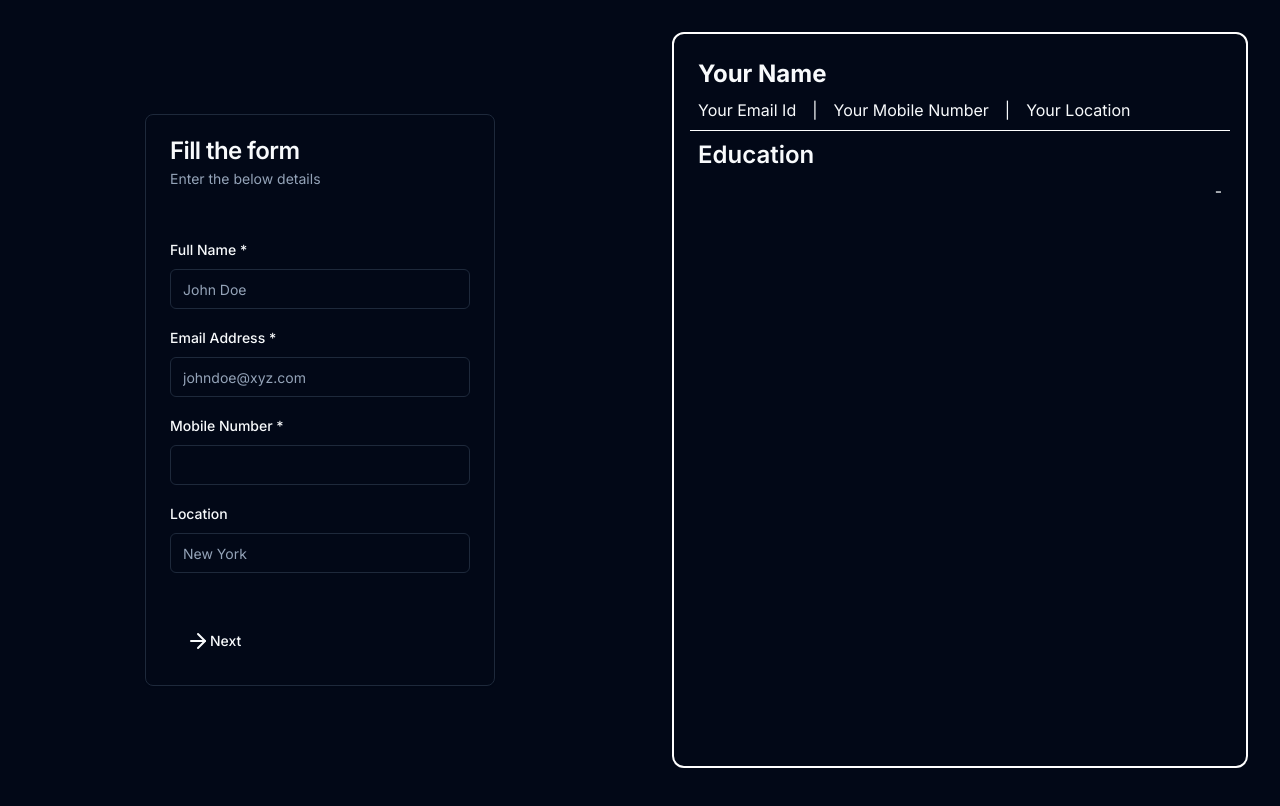
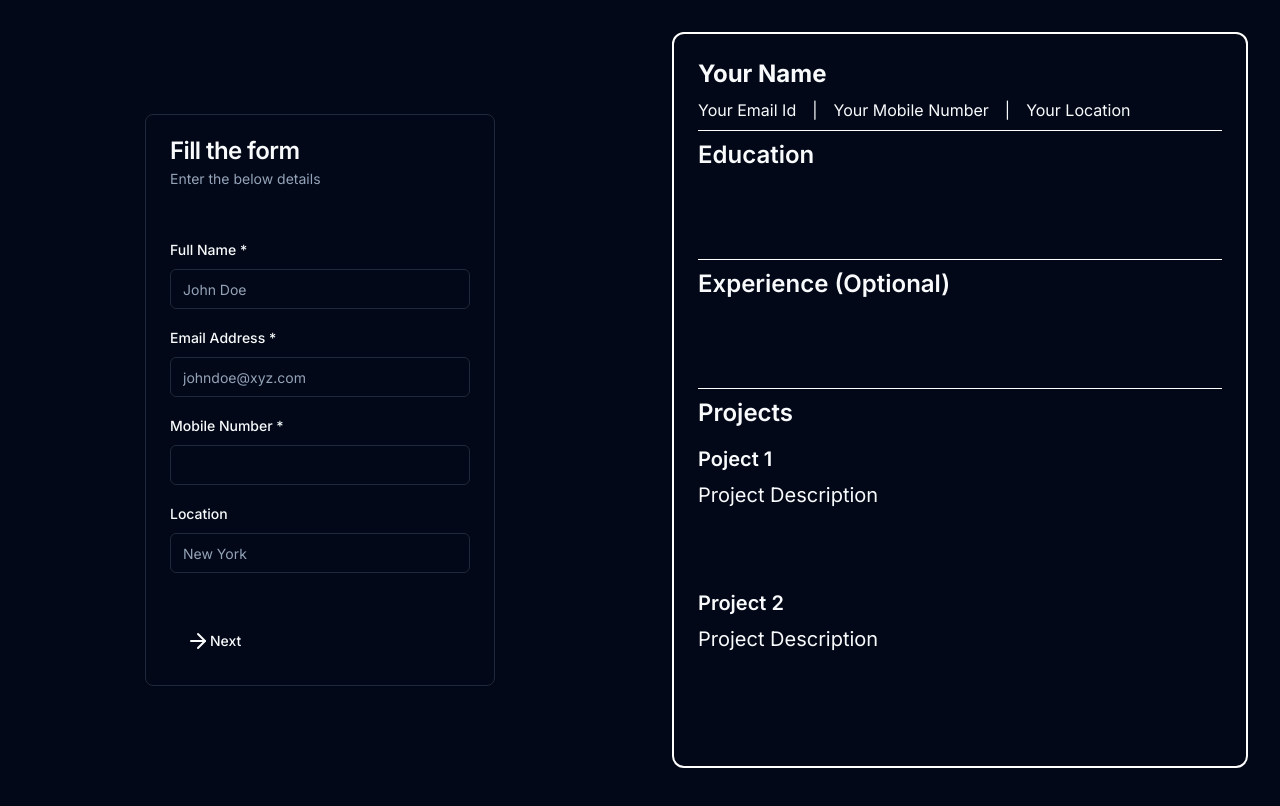
Before and after one commit to Anandprabhu530/Mirthly, a Next.js app: page /resume in a window 1280 px wide. Shown: the top 806 px of the page. Built offline with nearby package versions, Linux system fonts and the light colour scheme.

Commit message:
Visual Fixes

```diff
--- a/app/resume/page.tsx
+++ b/app/resume/page.tsx
@@ -18,7 +18,7 @@ const Resume = () => {
     Experience_Company: "",
     project1: "",
     Project1_Description: "",
-    project2: "",
+    project2: " ",
     Project2_Description: "",
   });
   return (
@@ -55,31 +55,41 @@ const Resume = () => {
                 {data.Location.length !== 0 ? (
                   <div>
                     <div className="flex gap-4">
-                      <div>Location: {data.Location}</div>
+                      <div>{data.Location}</div>
                     </div>
                   </div>
                 ) : (
                   <div>Your Location</div>
                 )}
               </div>
-              <div className="border-b border-white pb-2"></div>
-              <div className="p-2 text-2xl font-semibold">Education</div>
-              <div className="px-2 flex w-full justify-between">
-                <div className="flex flex-col gap-2">
-                  <div className="font-semibold">{data.Education}</div>
-                  <div className="font-semibold">{data.Degree}</div>
+              <div className="border-b border-white pb-2 mx-2"></div>
+              {data.Education.length != 0 ? (
+                <div>
+                  <div className="p-2 text-2xl font-semibold">Education</div>
+                  <div className="px-2">
+                    <div className="flex w-full justify-between">
+                      <div className="font-semibold text-lg">
+                        {data.Education}
+                      </div>
+                      <div>
+                        {data.Education_From} - {data.Education_To}
+                      </div>
+                    </div>
+                    <div className="font-semibold text-lg">{data.Degree}</div>
+                  </div>
                 </div>
+              ) : (
+                <div className="p-2 text-2xl font-semibold pb-20">
+                  Education
+                </div>
+              )}
+              <div className="border-b border-white pb-2 mx-2"></div>
+              {data.Experience_Company.length != 0 ? (
                 <div>
-                  {data.Education_From} - {data.Education_To}
-                </div>
-              </div>
-              {data.Experience_Company.length != 0 && (
-                <div>
-                  <div className="border-b border-white pb-2"></div>
                   <div className="p-2 text-2xl font-semibold">Experience</div>
                   <div className="px-2">
                     <div className="flex w-full justify-between">
-                      <div className="font-semibold">
+                      <div className="font-semibold text-lg">
                         {data.Experience_Company}
                       </div>
                       <div>
@@ -87,6 +97,50 @@ const Resume = () => {
                       </div>
                     </div>
                     <div>{data.Experience_Description}</div>
+                  </div>
+                </div>
+              ) : (
+                <div className="p-2 text-2xl font-semibold pb-20">
+                  Experience (Optional)
+                </div>
+              )}
+              <div className="border-b border-white pb-2 mx-2"></div>
+              {data.project1.length === 0 ? (
+                <div>
+                  <div className="p-2 text-2xl font-semibold pb-20">
+                    Projects
+                    <div className="text-xl pt-4 font-semibold pb-20">
+                      Poject 1
+                      <div className="font-normal pt-2 text-xl">
+                        Project Description
+                      </div>
+                    </div>
+                    <div className="text-xl font-semibold pb-20">
+                      Project 2
+                      <div className="font-normal pt-2 text-xl">
+                        Project Description
+                      </div>
+                    </div>
+                  </div>
+                </div>
+              ) : (
+                <div>
+                  <div>
+                    <div className="p-2 text-2xl font-semibold">Projects</div>
+                    <div className="pl-2">
+                      <div className="text-lg font-medium pb-1">
+                        {data.project1}
+                      </div>
+                      <div>{data.Project1_Description}</div>
+                    </div>
+                  </div>
+                  <div>
+                    <div className="pl-2 pt-4">
+                      <div className="text-lg font-medium pb-1">
+                        {data.project2}
+                      </div>
+                      <div>{data.Project2_Description}</div>
+                    </div>
                   </div>
                 </div>
               )}
--- a/components/Form_Builder.tsx
+++ b/components/Form_Builder.tsx
@@ -363,7 +363,7 @@ export function Form_Builder({ setData, data }) {
                 />
               </div>
               <div
-                className={cn("flex flex-col gap-4 w-[300px]", {
+                className={cn("flex flex-col gap-4 w-[450px]", {
                   hidden: formnumber !== 3,
                 })}
               >
```
